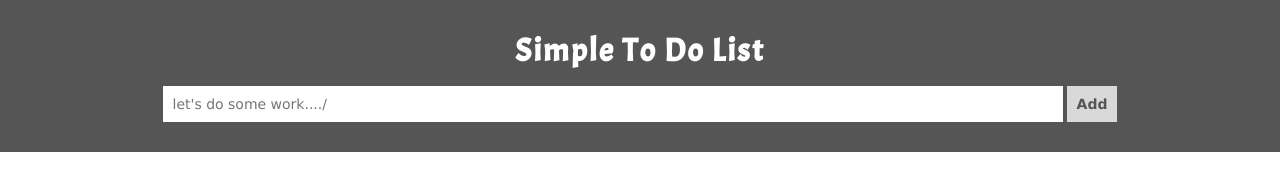
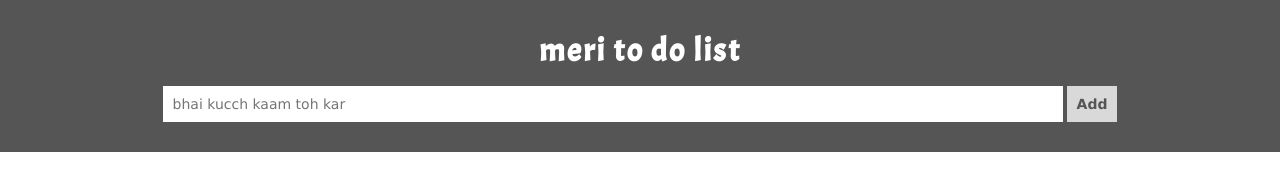
Before and after one commit to reddevil141/To-do-list, a plain HTML site: page index.html in a window 1280 px wide. Drawn offline with Linux system fonts and the light colour scheme.

Commit message:
modified with desi language

```diff
--- a/CRUD.js
+++ b/CRUD.js
@@ -10,7 +10,7 @@ class Todo_Class {
     add() {
         const todoInput = document.querySelector("#myInput").value;
         if (todoInput == "") {
-            alert("Add some tasks!")
+            alert("bina add kiya kyun click kr raha hai")
         } else {
             const todoObject = {
                 id : todoObjectList.length,
--- a/index.html
+++ b/index.html
@@ -10,8 +10,8 @@
   </head>
   <body>
     <header>
-      <h1> Simple To Do List</h1>
-      <input type="text" id="myInput" placeholder="let's do some work..../" />
+      <h1>meri to do list</h1>
+      <input type="text" id="myInput" placeholder="bhai kucch kaam toh kar" />
       <span class="addBtn" id="add_button">Add</span>
     </header>
     <ul id="myUL">
```
